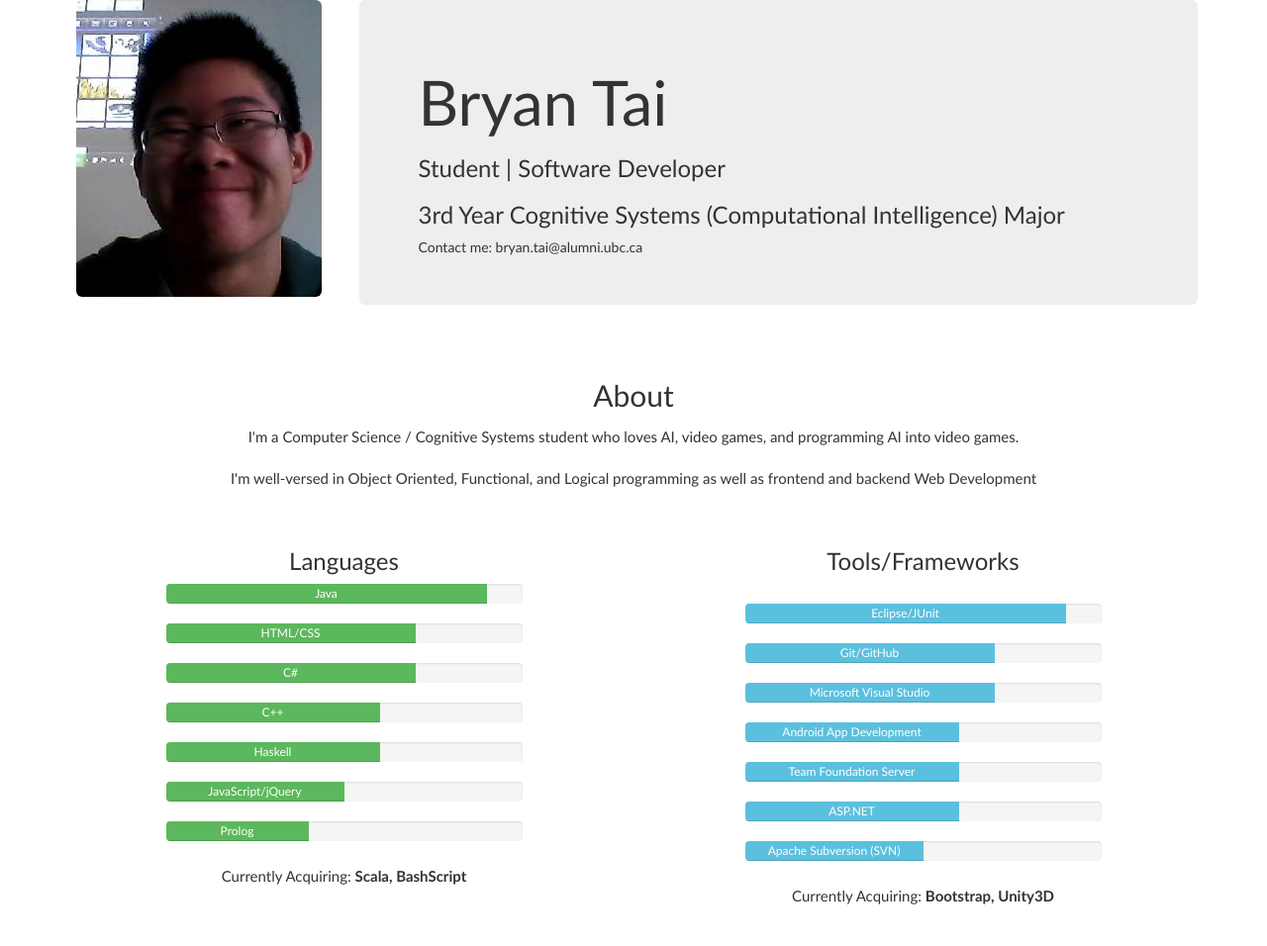
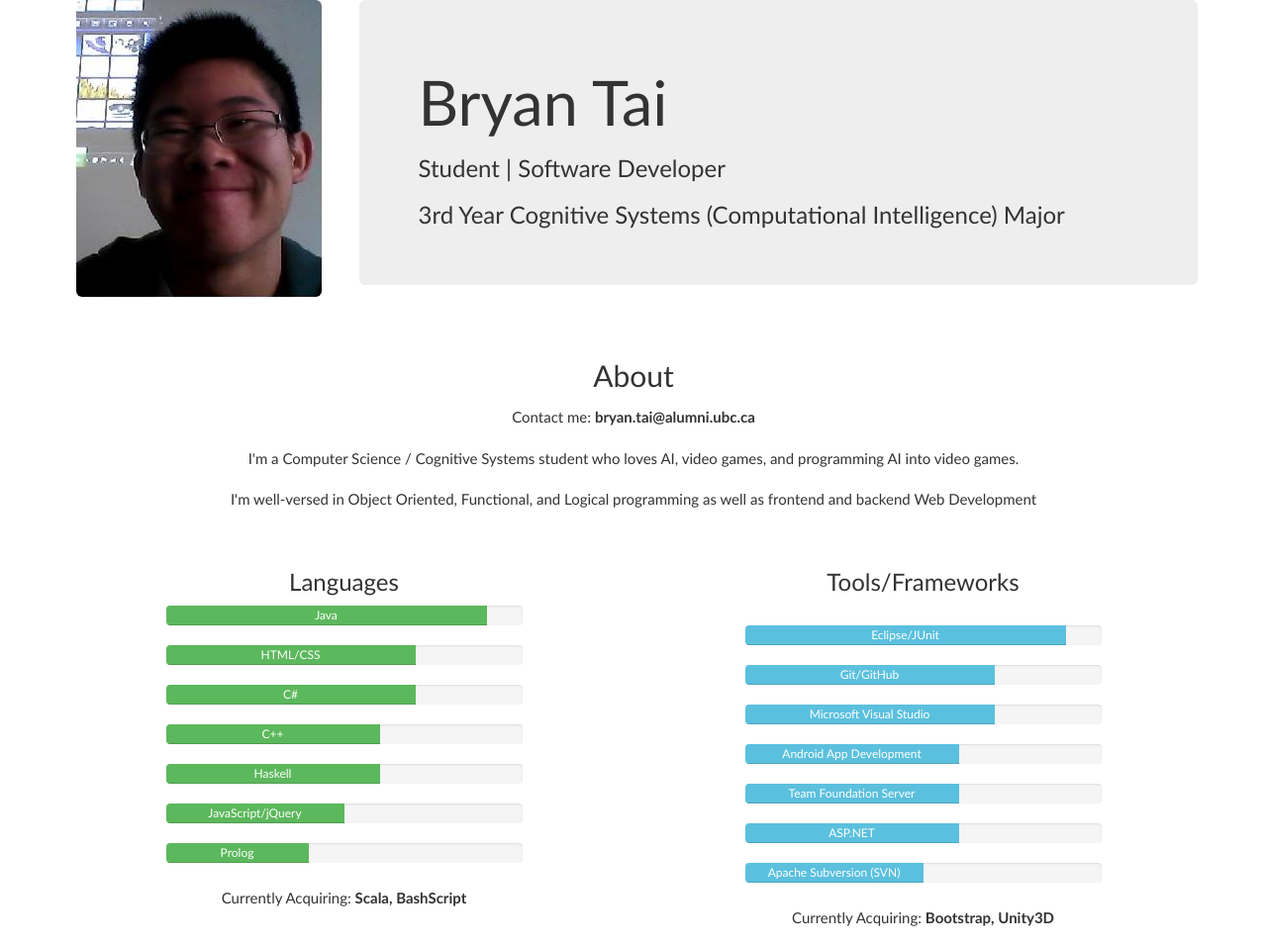
Before and after one commit to BryanTai/BryanTai.github.io, a plain HTML site: page index.html in a window 1280 px wide. Shown: the top 956 px of the page at 99% size. Drawn offline with nearby package versions, Linux system fonts and the light colour scheme.

Commit message:
Moved email

```diff
--- a/index.html
+++ b/index.html
@@ -44,13 +44,15 @@
 				<h1>Bryan Tai</h1>
 				<h3>Student | Software Developer</h3>
 				<h3>3rd Year Cognitive Systems (Computational Intelligence) Major </h3>
-				Contact me: bryan.tai@alumni.ubc.ca
+
 			</div>
 		</div>
 	</div>
 
 	<div class="row" style="padding: 25px 50px">
 		<h2 class="text-center" >About</h2>
+		 <p>Contact me: <b> bryan.tai@alumni.ubc.ca </b></p>
+
 		  <p> I'm a Computer Science / Cognitive Systems student who loves AI, video games, and programming AI into video games.</p>
 
 		  <p> I'm well-versed in Object Oriented, Functional, and Logical programming as well as frontend and backend Web Development</p>
```
